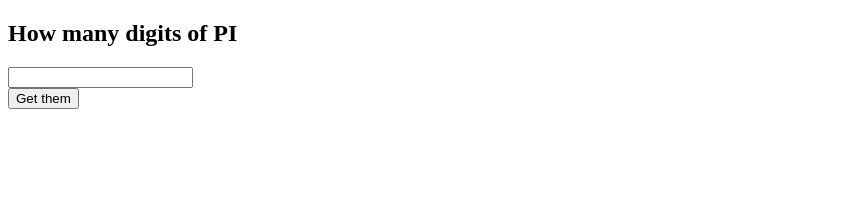
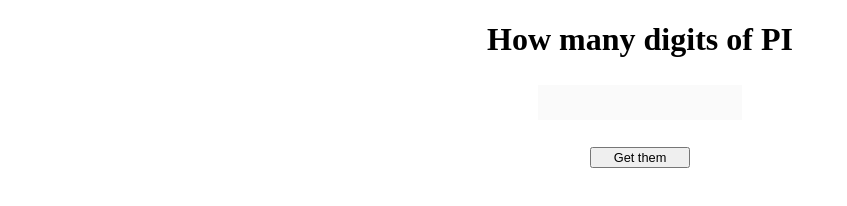
Before and after one commit to juliovquevedo/pidigits, a plain HTML site: page index.html in a window 1280 px wide. Shown: the whole page, without its empty margins (0-847 px from the left). Drawn offline with Linux system fonts and the light colour scheme.

Commit message:
added style to the UI

```diff
--- a/index.html
+++ b/index.html
@@ -3,11 +3,12 @@
     <head>
         <title>How many digits of Pi</title>
         <meta charset="utf-8">
+        <link rel="stylesheet" type="text/css" href="sytle.css">
     </head>
 
     <body>
-        <h2>How many digits of PI</h2>
-        <input><br>
+        <h1>How many digits of PI</h1>
+        <input>
         <button>Get them</button>
     </body>
 </html>
--- /dev/null
+++ b/sytle.css
@@ -0,0 +1,20 @@
+h1 {
+    text-align: center;
+}
+
+input {
+    border: none;
+    background-color: #fafafa;
+    display: block;
+    text-align: center;
+    line-height: 2.5em;
+    width: 200px;
+    margin: 2em auto;
+}
+
+button {
+    width: 100px;
+    display: block;
+    margin: 0 auto;
+    font-size: 0.8em;
+}
```
